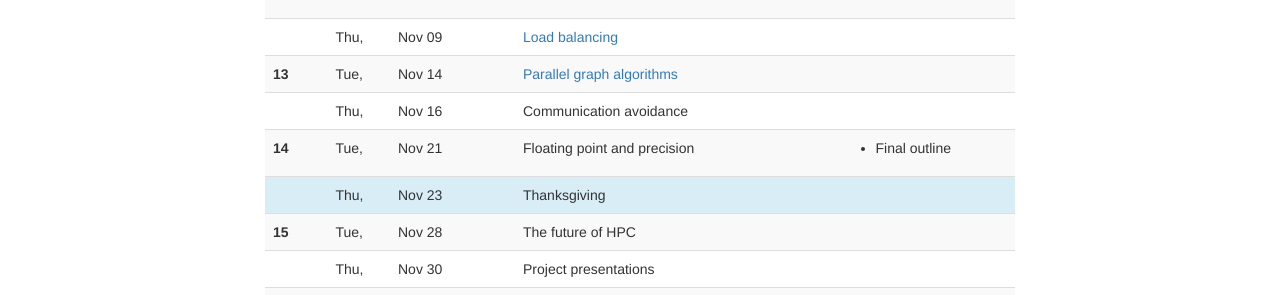
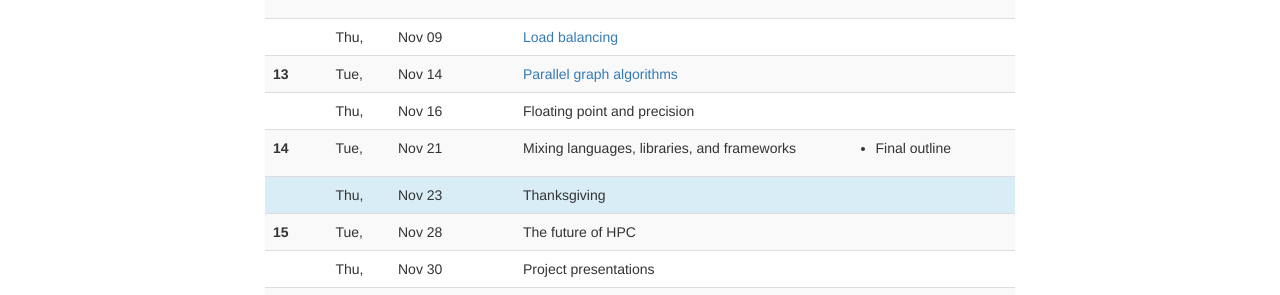
Before and after one commit to cornell-cs5220-f17/cs5220-f17, a Jekyll site: the page built from web/schedule.html, in a window 1280 px wide and 900 px high, scrolled down 745 px. Shown: the part 465-760 px from the top of the window. Built offline with Jekyll 4.4.1, drawn with Linux system fonts in a browser that asks for light colours; nearby versions of some CDN libraries.

Commit message:
Updates to lecture schedule.

```diff
--- a/web/_data/lectures.yml
+++ b/web/_data/lectures.yml
@@ -164,14 +164,14 @@
   slides: 2017-11-14-slides.pdf
 -
   date: 2017-11-16
-  info: Communication avoidance
+  info: Floating point and precision
 #
 # ==================
 # Week 14
 #
 -
   date: 2017-11-21
-  info: Floating point and precision
+  info: Mixing languages, libraries, and frameworks
   hw: Final outline
 -
   date: 2017-11-23
```
